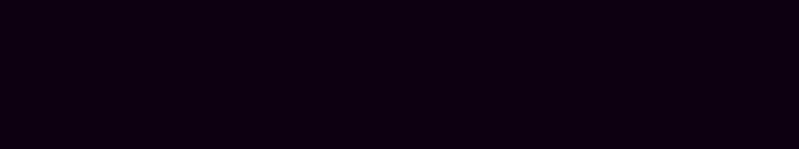
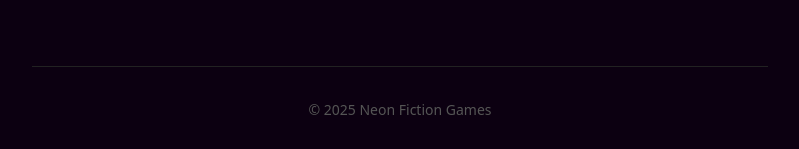
Before and after one commit to Jameson13B/neon-fiction, a React (Vite) app: page / in a window 1280 px wide. Shown: the part 3222-3371 px from the top of the page, without its empty margins (240-1039 px from the left). Before the commit the page ends 3256 px from the top, so only its background shows below. Built offline with nearby package versions, Linux system fonts and the light colour scheme; a web font is replaced by a local one.

Commit message:
Add footer to App component with current year copyright; style footer in app.module.css

```diff
--- a/src/App.jsx
+++ b/src/App.jsx
@@ -37,6 +37,9 @@
       ))}
 
       <Footer />
+      <footer className={styles.footer}>
+        &copy; {new Date().getFullYear()} Neon Fiction Games
+      </footer>
       <Toaster position="bottom-center" reverseOrder={false} />
     </div>
   )
--- a/src/app.module.css
+++ b/src/app.module.css
@@ -20,3 +20,12 @@
     0px 0px 8px 0px #27a8fda6, 0px 0px 9px 0px #27a8fd40,
     0px 0px 10px 0px #27a8fd26;
 }
+
+.footer {
+  margin-top: 1rem;
+  padding-top: 2rem;
+  border-top: 1px solid #222;
+  font-size: 0.875rem;
+  color: #555;
+  font-family: var(--font-display);
+}
```
